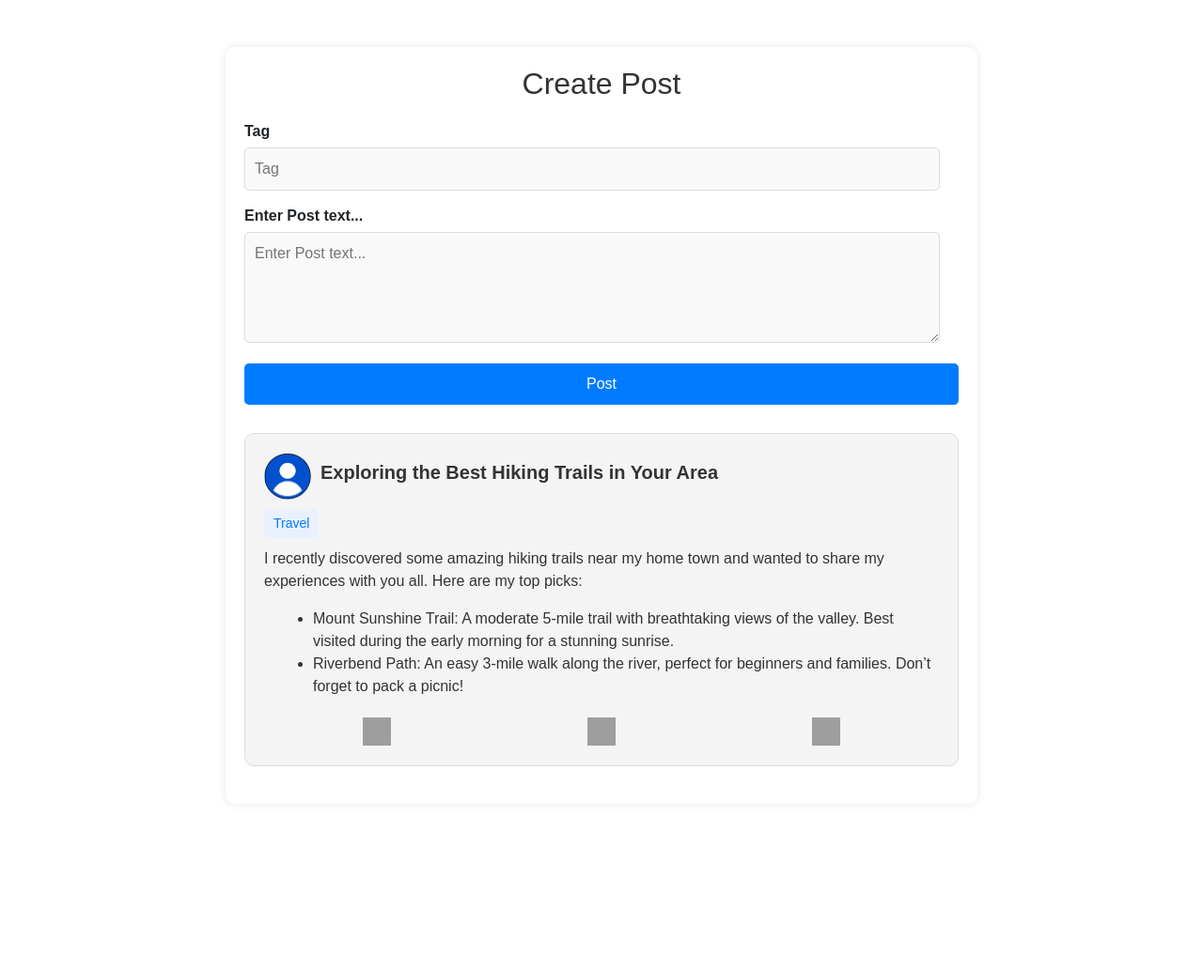
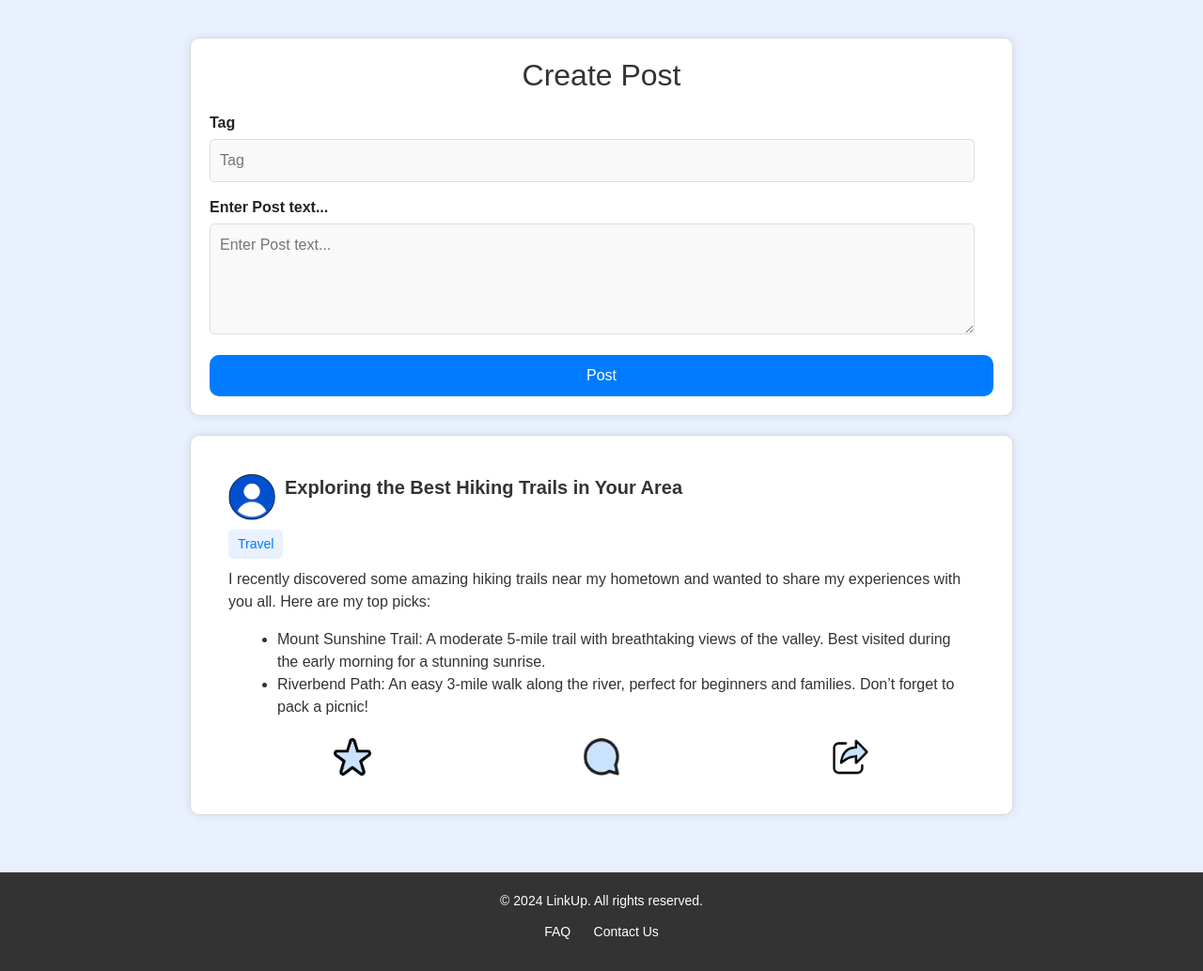
Before and after one commit to DeaconMizzi/LinkUp, a PHP site: page / in a window 1280 px wide. Shown: the part 81-1115 px from the top of the page at 94% size. Before the commit the page ends 897 px from the top, so only its background shows below. Run offline with PHP 8.4, Linux system fonts and the light colour scheme; data that the repository does not hold is empty; some libraries are stand-ins or nearby versions; grey boxes are pictures that could not be loaded.

Commit message:
Final Post HTML Page
Addition of icons, and final css

```diff
--- a/assets/css/styles.css
+++ b/assets/css/styles.css
@@ -2,6 +2,7 @@ body {
     font-family: Arial, sans-serif;
     margin: 0;
     padding: 0;
+    background-color: #e9f1ff;
 }
 
 header {
@@ -63,6 +64,125 @@ header {
 
 .profile-menu:hover .dropdown-content {
     display: block;
+}
+
+.outer-container {
+    padding: 40px;
+}
+
+.container {
+    max-width: 900px; /* Adjusted width */
+    margin: 0 auto;
+}
+
+.create-post, .post-container {
+    margin-bottom: 20px;
+    padding: 20px;
+    background-color: #fff;
+    border-radius: 10px;
+    box-shadow: 0 0 10px rgba(0, 0, 0, 0.1);
+    border: 1px solid #ddd;
+}
+
+.create-post h2, .post h3 {
+    margin-bottom: 20px;
+    text-align: center;
+    color: #333;
+}
+
+.form-group {
+    margin-bottom: 15px;
+}
+
+.form-group label {
+    display: block;
+    margin-bottom: 5px;
+    font-weight: bold;
+}
+
+.form-group input,
+.form-group textarea {
+    width: calc(100% - 20px);
+    padding: 10px;
+    border: 1px solid #ddd;
+    border-radius: 5px;
+    background-color: #f9f9f9;
+}
+
+.btn-post {
+    display: block;
+    width: 100%;
+    padding: 10px;
+    background-color: #007bff;
+    color: #fff;
+    border: none;
+    border-radius: 10px; /* Curved corners */
+    cursor: pointer;
+    font-size: 16px;
+}
+
+.btn-post:hover {
+    background-color: #0056b3;
+}
+
+.post {
+    padding: 20px;
+}
+
+.post-header {
+    display: flex;
+    align-items: center;
+    margin-bottom: 10px;
+}
+
+.post-avatar {
+    width: 50px;
+    height: 50px;
+    border-radius: 50%;
+    margin-right: 10px;
+}
+
+.post-title {
+    font-size: 20px;
+    font-weight: bold;
+    color: #333;
+}
+
+.post-tag {
+    display: inline-block;
+    padding: 5px 10px;
+    background-color: #e9f1ff;
+    border-radius: 5px;
+    font-size: 14px;
+    color: #007bff;
+    margin-bottom: 10px;
+}
+
+.post-content {
+    font-size: 16px;
+    color: #333;
+    margin-bottom: 20px;
+}
+
+.post-content ul {
+    list-style: disc;
+    margin-left: 20px;
+}
+
+.post-actions {
+    display: flex;
+    justify-content: space-around;
+}
+
+.post-actions button {
+    background: none;
+    border: none;
+    cursor: pointer;
+}
+
+.post-actions button img {
+    width: 40px;
+    height: 40px;
 }
 
 .profile-container {
@@ -152,120 +272,45 @@ header {
     background-color: #c82333;
 }
 
-.container {
-    max-width: 800px;
-    margin: 50px auto;
+.footer-container {
+    background-color: #333;
+    color: #fff;
     padding: 20px;
-    background-color: #fff;
-    border-radius: 10px;
-    box-shadow: 0 0 10px rgba(0, 0, 0, 0.1);
+    text-align: center;
+    border-top: 1px solid #ddd;
 }
 
-.create-post {
-    margin-bottom: 30px;
+.footer-container p {
+    margin: 0;
+    padding: 0;
+    font-size: 14px;
 }
 
-.create-post h2 {
-    margin-bottom: 20px;
-    text-align: center;
-    color: #333;
+.footer-nav {
+    margin: 10px 0;
 }
 
-.form-group {
-    margin-bottom: 15px;
+.footer-nav a {
+    color: #fff;
+    margin: 0 10px;
+    text-decoration: none;
+    font-size: 14px;
 }
 
-.form-group label {
-    display: block;
-    margin-bottom: 5px;
-    font-weight: bold;
+.footer-nav a:hover {
+    text-decoration: underline;
 }
 
-.form-group input,
-.form-group textarea {
-    width: calc(100% - 20px);
-    padding: 10px;
-    border: 1px solid #ddd;
-    border-radius: 5px;
-    background-color: #f9f9f9;
+.footer-social {
+    margin-top: 10px;
 }
 
-.btn-post {
-    display: block;
-    width: 100%;
-    padding: 10px;
-    background-color: #007bff;
-    color: #fff;
-    border: none;
-    border-radius: 5px;
-    cursor: pointer;
-    font-size: 16px;
+.footer-social a {
+    margin: 0 10px;
 }
 
-.btn-post:hover {
-    background-color: #0056b3;
+.footer-social img {
+    width: 20px;
+    height: 20px;
+    vertical-align: middle;
 }
-
-.post {
-    padding: 20px;
-    margin-bottom: 20px;
-    background-color: #f4f4f4;
-    border-radius: 10px;
-    border: 1px solid #ddd;
-}
-
-.post-header {
-    display: flex;
-    align-items: center;
-    margin-bottom: 10px;
-}
-
-.post-avatar {
-    width: 50px;
-    height: 50px;
-    border-radius: 50%;
-    margin-right: 10px;
-}
-
-.post-title {
-    font-size: 20px;
-    font-weight: bold;
-    color: #333;
-}
-
-.post-tag {
-    display: inline-block;
-    padding: 5px 10px;
-    background-color: #e9f1ff;
-    border-radius: 5px;
-    font-size: 14px;
-    color: #007bff;
-    margin-bottom: 10px;
-}
-
-.post-content {
-    font-size: 16px;
-    color: #333;
-    margin-bottom: 20px;
-}
-
-.post-content ul {
-    list-style: disc;
-    margin-left: 20px;
-}
-
-.post-actions {
-    display: flex;
-    justify-content: space-around;
-}
-
-.post-actions button {
-    background: none;
-    border: none;
-    cursor: pointer;
-}
-
-.post-actions button img {
-    width: 30px;
-    height: 30px;
-}
--- /dev/null
+++ b/includes/footer.php
@@ -0,0 +1,13 @@
+<footer>
+    <div class="footer-container">
+        <p>&copy; 2024 LinkUp. All rights reserved.</p>
+        <div class="footer-nav">
+            <a href="/linkup/templates/pages/faq.php">FAQ</a>
+            <a href="/linkup/templates/pages/contact.php">Contact Us</a>
+        </div>
+        <div class="footer-social">
+        </div>
+    </div>
+</footer>
+</body>
+</html>
--- a/index.php
+++ b/index.php
@@ -1,6 +1,8 @@
 <?php
 include 'includes/header.php';
 ?>
+
+<div class="outer-container">
     <div class="container">
         <div class="create-post">
             <h2>Create Post</h2>
@@ -16,6 +18,8 @@ include 'includes/header.php';
                 <button type="submit" class="btn-post">Post</button>
             </form>
         </div>
+
+        <div class="post-container">
             <div class="post">
                 <div class="post-header">
                     <img class="post-avatar" src="/linkup/assets/images/profile.png" alt="Profile Picture">
@@ -23,7 +27,7 @@ include 'includes/header.php';
                 </div>
                 <div class="post-tag">Travel</div>
                 <div class="post-content">
-            <p>I recently discovered some amazing hiking trails near my home town and wanted to share my experiences with you all. Here are my top picks:</p>
+                    <p>I recently discovered some amazing hiking trails near my hometown and wanted to share my experiences with you all. Here are my top picks:</p>
                     <ul>
                         <li>Mount Sunshine Trail: A moderate 5-mile trail with breathtaking views of the valley. Best visited during the early morning for a stunning sunrise.</li>
                         <li>Riverbend Path: An easy 3-mile walk along the river, perfect for beginners and families. Don’t forget to pack a picnic!</li>
@@ -32,7 +36,15 @@ include 'includes/header.php';
                 <div class="post-actions">
                     <button class="btn-star"><img src="/linkup/assets/images/star.png" alt="Star"></button>
                     <button class="btn-comment"><img src="/linkup/assets/images/comment.png" alt="Comment"></button>
-            <button class="btn-share"><img src="/linkup/assets/images/share.png" alt="Share"></button>
+                    <button class="btn-share" onclick="sharePost('<?php echo 'https://yourdomain.com/post/' . $post_id; ?>')"><img src="/linkup/assets/images/share.png" alt="Share"></button>
                 </div>
             </div>
         </div>
+
+        <!-- Repeat the post-container div for more posts -->
+    </div>
+</div>
+
+<?php
+include 'includes/footer.php';
+?>
```
Also changed, not shown: assets/images/comment.png (added), assets/images/share.png (added), assets/images/star.png (added). Lines whose indentation alone changed are shown as unchanged.
